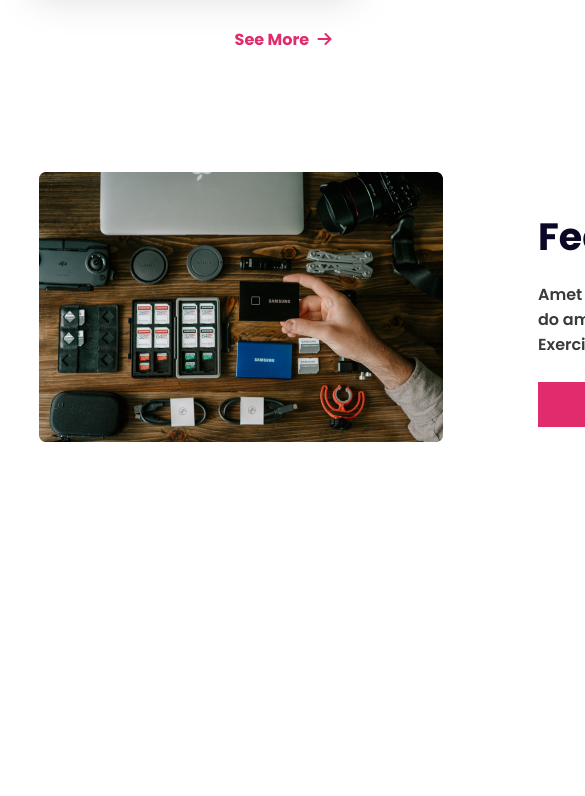
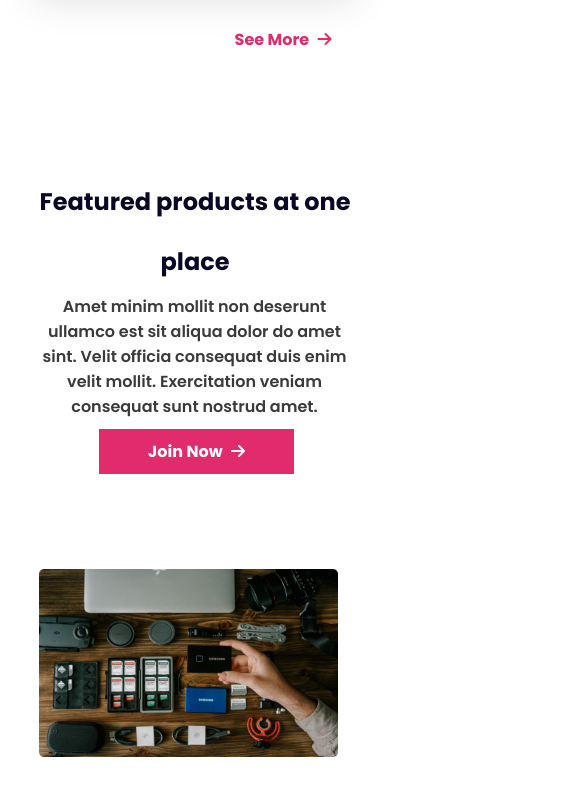
Before and after one commit to yousuf52cse/influencer-gear, a plain HTML site: page index.html in a window 390 px wide. Shown: the part 5651-6447 px from the top of the page, 585 px wide, since content can reach past the window. Before the commit the page ends 6200 px from the top, so only its background shows below. Drawn offline with Linux system fonts and the light colour scheme.

Commit message:
mobile responsive

```diff
--- a/styles/styles.css
+++ b/styles/styles.css
@@ -67,7 +67,7 @@ nav li a {
     line-height: 70px;
 }
 
-.banner-content p, .featured-content {
+.banner-content p, .featured-description {
     width: 505px;
     height: 60.9px;
     color: #3A3A3A;
@@ -315,4 +315,31 @@ margin-bottom: 15px;
         grid-template-columns: repeat(1, 1fr);
         margin: auto;
     }
+    .featured-product{
+        flex-direction: column-reverse;
+    }
+    .featured-product img{
+        width: 299px;
+height: 188px;
+flex-shrink: 0;
+    }
+    .featured-title{
+text-align: center;
+font-size: 24px;
+font-weight: 700;
+width: 311px;
+height: 72px;
+margin: auto;
+    }
+    .featured-description{
+        width: 311px;
+        height: auto;
+        text-align: center;
+        margin-top: 50px;
+    }
+    .featured-btn{
+        margin: auto;
+        margin-left: 60px;
+    }
+
 }
```
